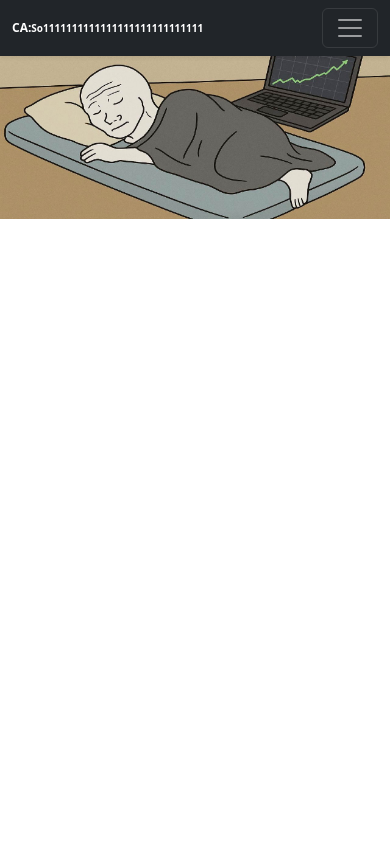
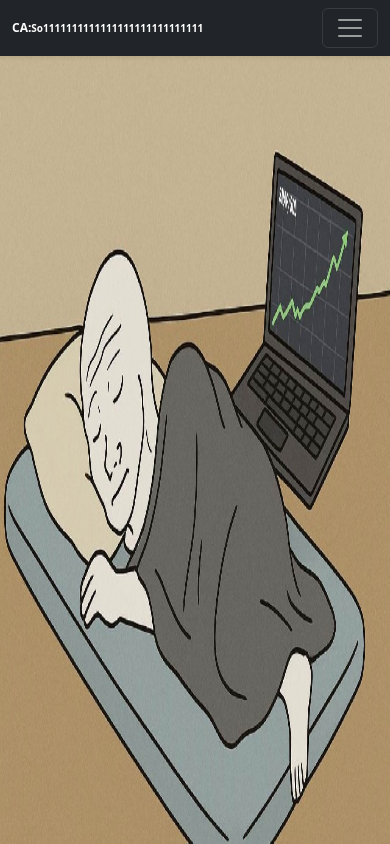
Before and after one commit to Arafatwasel/nap-coin, a plain HTML site: page index.html in a window 390 px wide. Drawn offline with nearby package versions, Linux system fonts and the light colour scheme.

Commit message:
fix: hero image responsive height on mobile

```diff
--- a/nap-coin/css/stayle.css
+++ b/nap-coin/css/stayle.css
@@ -116,6 +116,21 @@
   }
 }
 
+@media (max-width: 768px) {
+  .hero {
+    height: 100vh;
+    padding: 0;
+    margin: 0;
+  }
+
+  .hero .pec {
+    width: 100%;
+    height: 100vh;   /* نفس طول الشاشة */
+    object-fit: fill; /* تمط الصورة بالطول والعرض */
+    display: block;
+  }
+}
+
 /* 4- سامسونج جالاكسي S10/S20/S21 */
 @media only screen
   and (min-device-width: 360px)
```
